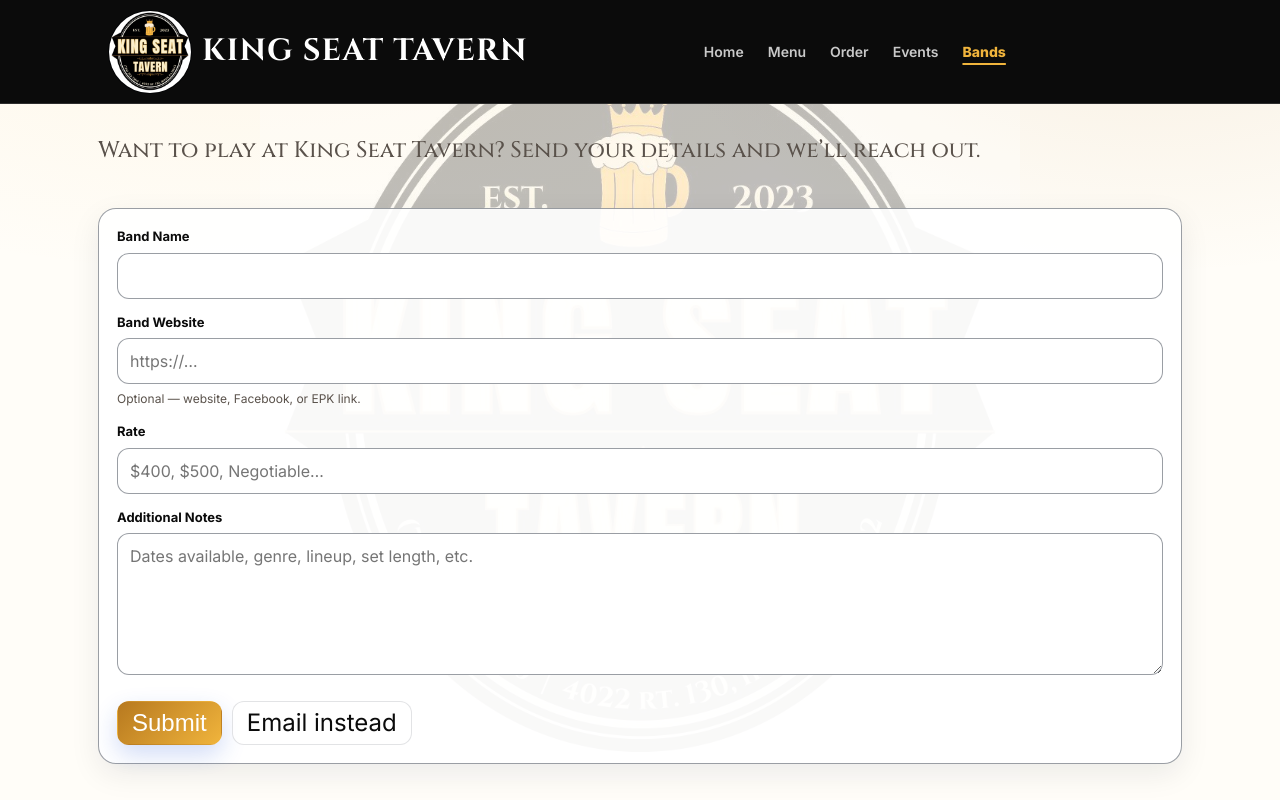
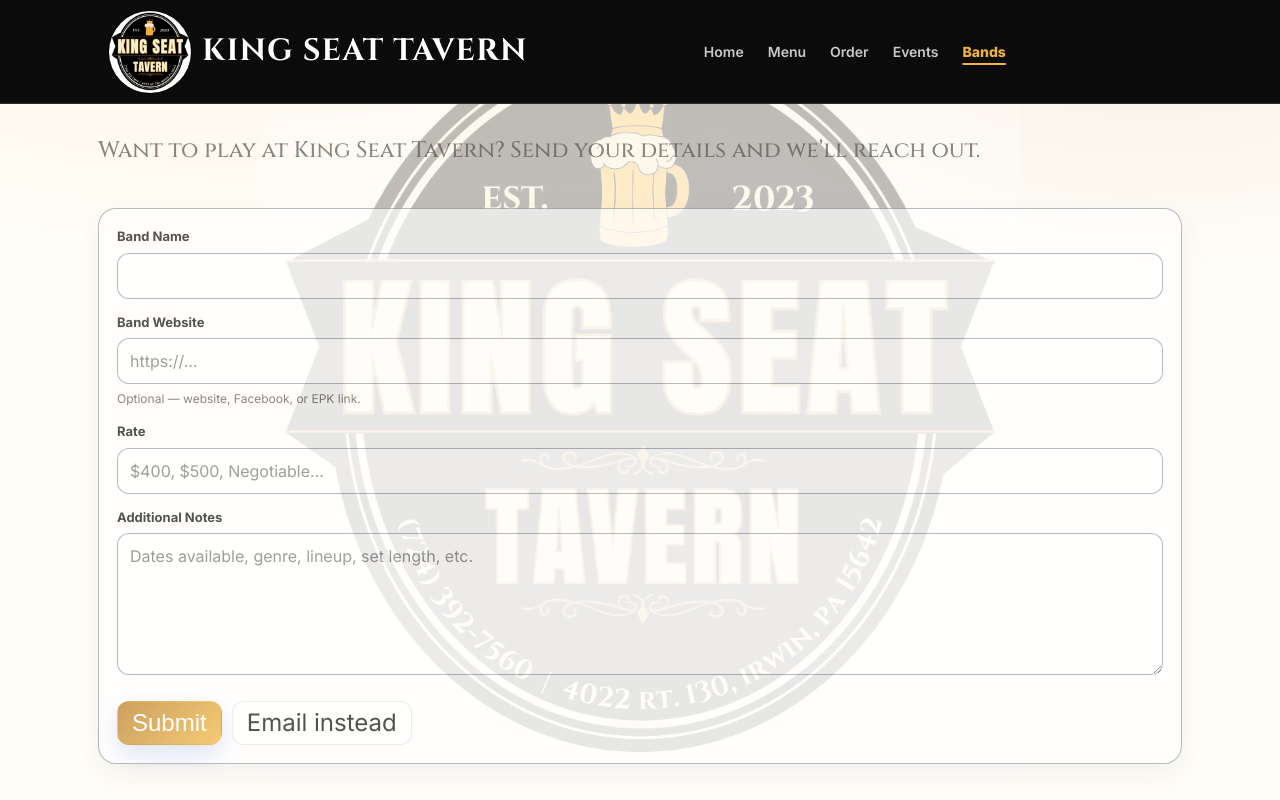
Before and after one commit to tronious/KingSeatTavern, a React (Vite) app in the folder front_end/: page /bands in a window 1280 px wide. Built offline with nearby package versions, Linux system fonts and the light colour scheme.

Commit message:
band page update

```diff
--- a/front_end/src/pages/BandsPage.tsx
+++ b/front_end/src/pages/BandsPage.tsx
@@ -57,7 +57,7 @@
 
   return (
     <main className="section">
-      <div className="container">
+      <div className="container" style={{opacity: 0.7}}>
         {/* <h1>Bands Booking Request</h1>
  */}
         <div className="section__header">
```
